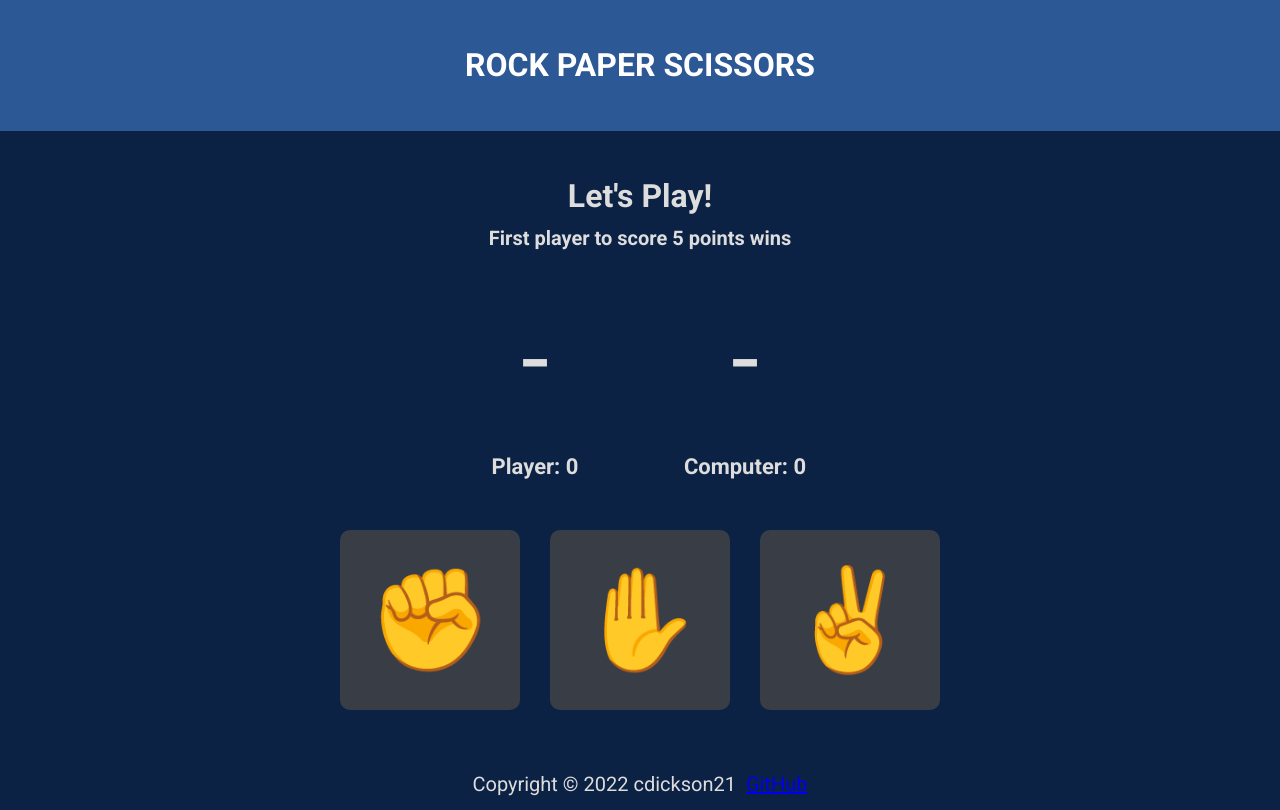
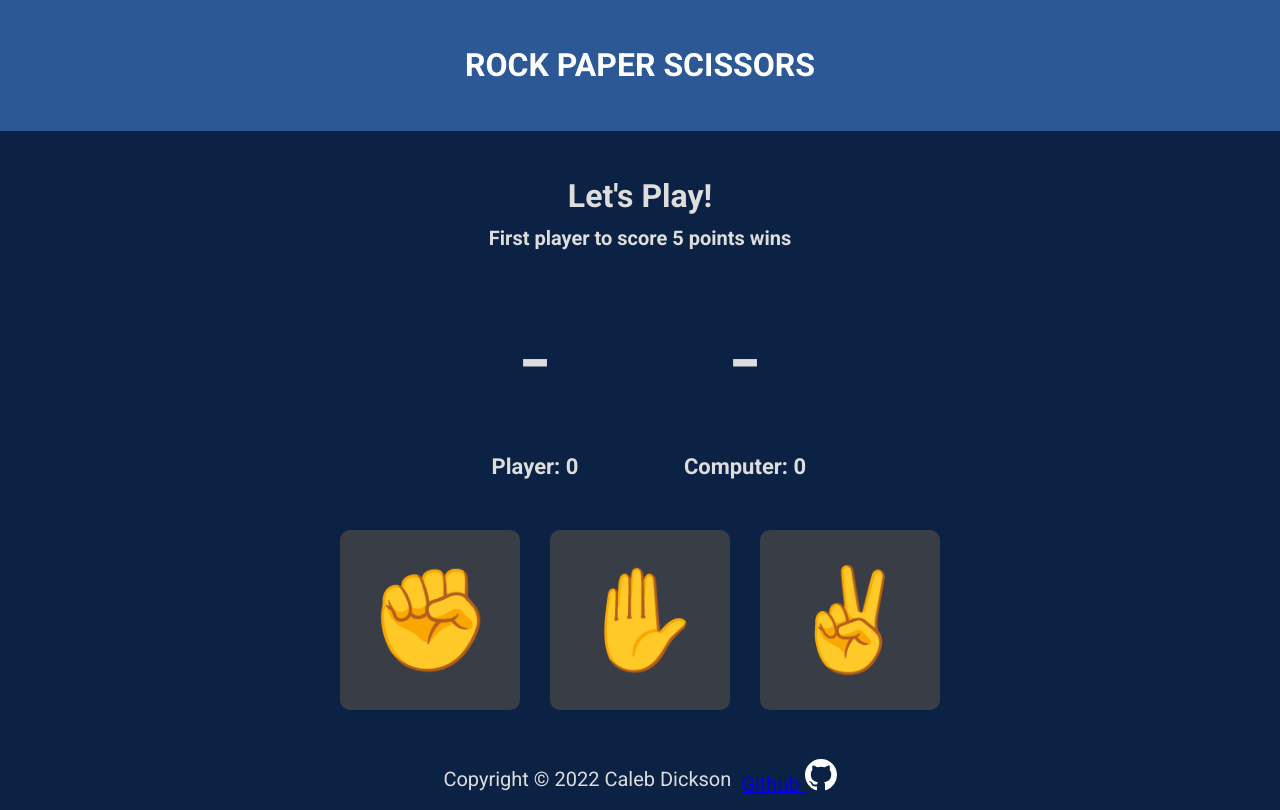
Before and after one commit to caleb-dickson/rock-paper-scissors, a plain HTML site: page rps.html in a window 1280 px wide. Drawn offline with Linux system fonts and the light colour scheme.

Commit message:
added github icon

```diff
--- a/rps.html
+++ b/rps.html
@@ -6,9 +6,10 @@
     <title>Rock Paper Scissors</title>
     <link rel="stylesheet" href="style.css" />
     <link
-      href="https://fonts.googleapis.com/css2?family=Press+Start+2P&family=Roboto:wght@400;700&display=swap"
-      rel="stylesheet"
+    href="https://fonts.googleapis.com/css2?family=Press+Start+2P&family=Roboto:wght@400;700&display=swap"
+    rel="stylesheet"
     />
+    <script src="script.js" defer></script>
   </head>
   <body>
     <header class="header">
@@ -49,15 +50,31 @@
         <script>
           document.write(new Date().getFullYear())
         </script>
-        cdickson21
+        Caleb Dickson
       </p>
-      <a href="https://github.com/cdickson21" target="_blank">GitHub</a>
+      <a
+      type="button"
+      target="_blank"
+      rel="noopener noreferrer"
+      href="https://github.com/tacDev-io/rock-paper-scissors"
+    > Github
+      <svg
+        xmlns="http://www.w3.org/2000/svg"
+        width="2rem"
+        height="2rem"
+        fill="white"
+        class="bi bi-github"
+        viewBox="0 0 16 16"
+      >
+        <path
+          d="M8 0C3.58 0 0 3.58 0 8c0 3.54 2.29 6.53 5.47 7.59.4.07.55-.17.55-.38 0-.19-.01-.82-.01-1.49-2.01.37-2.53-.49-2.69-.94-.09-.23-.48-.94-.82-1.13-.28-.15-.68-.52-.01-.53.63-.01 1.08.58 1.23.82.72 1.21 1.87.87 2.33.66.07-.52.28-.87.51-1.07-1.78-.2-3.64-.89-3.64-3.95 0-.87.31-1.59.82-2.15-.08-.2-.36-1.02.08-2.12 0 0 .67-.21 2.2.82.64-.18 1.32-.27 2-.27.68 0 1.36.09 2 .27 1.53-1.04 2.2-.82 2.2-.82.44 1.1.16 1.92.08 2.12.51.56.82 1.27.82 2.15 0 3.07-1.87 3.75-3.65 3.95.29.25.54.73.54 1.48 0 1.07-.01 1.93-.01 2.2 0 .21.15.46.55.38A8.012 8.012 0 0 0 16 8c0-4.42-3.58-8-8-8z"
+        />
+      </svg>
     </footer>
     <div class="modal" id="endgameModal">
       <p class="modal-title" id="endgameMsg"></p>
       <button class="btn btn-restart" id="restartBtn">Play again</button>
     </div>
     <div class="overlay" id="overlay"></div>
-    <script src="script.js"></script>
   </body>
 </html>
```
